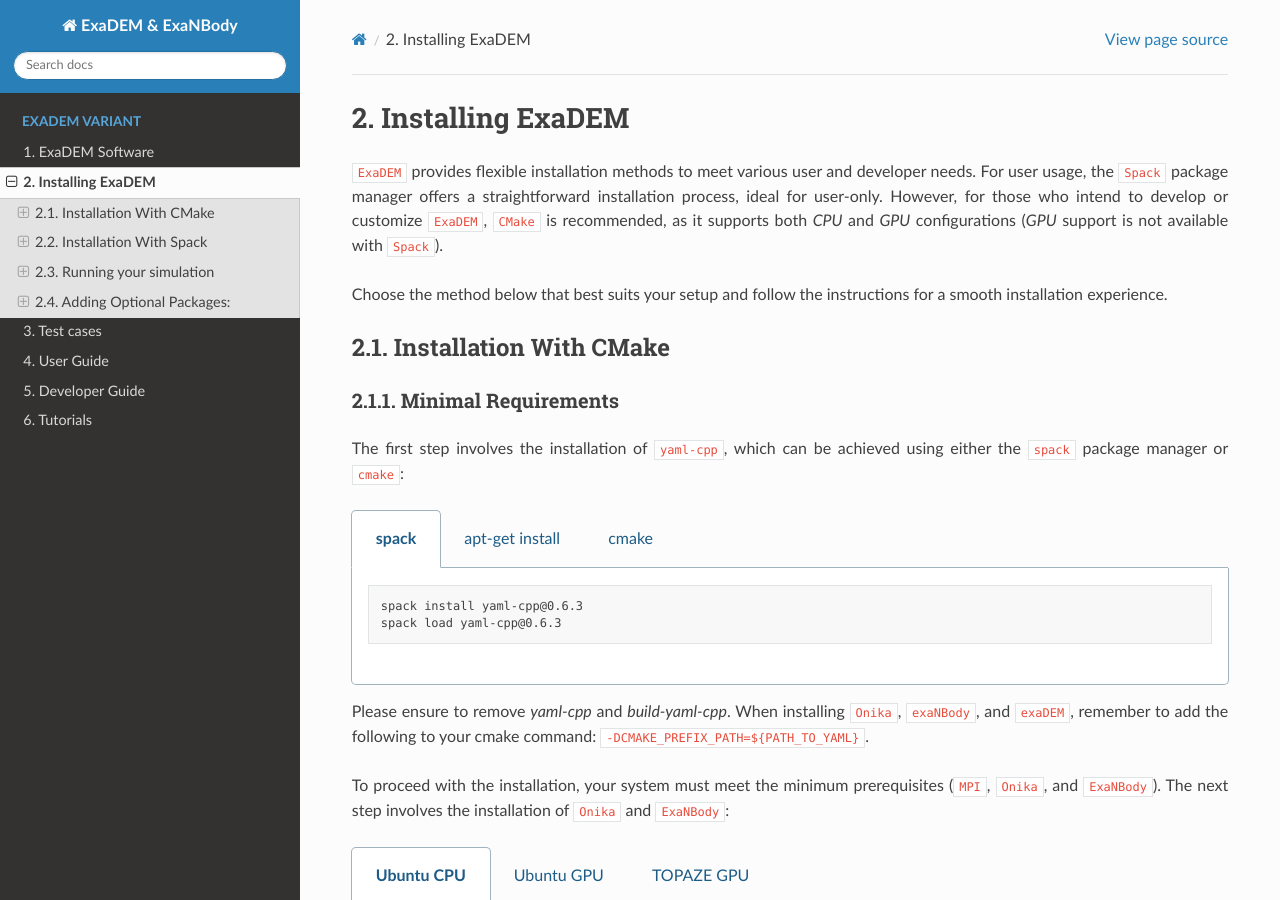
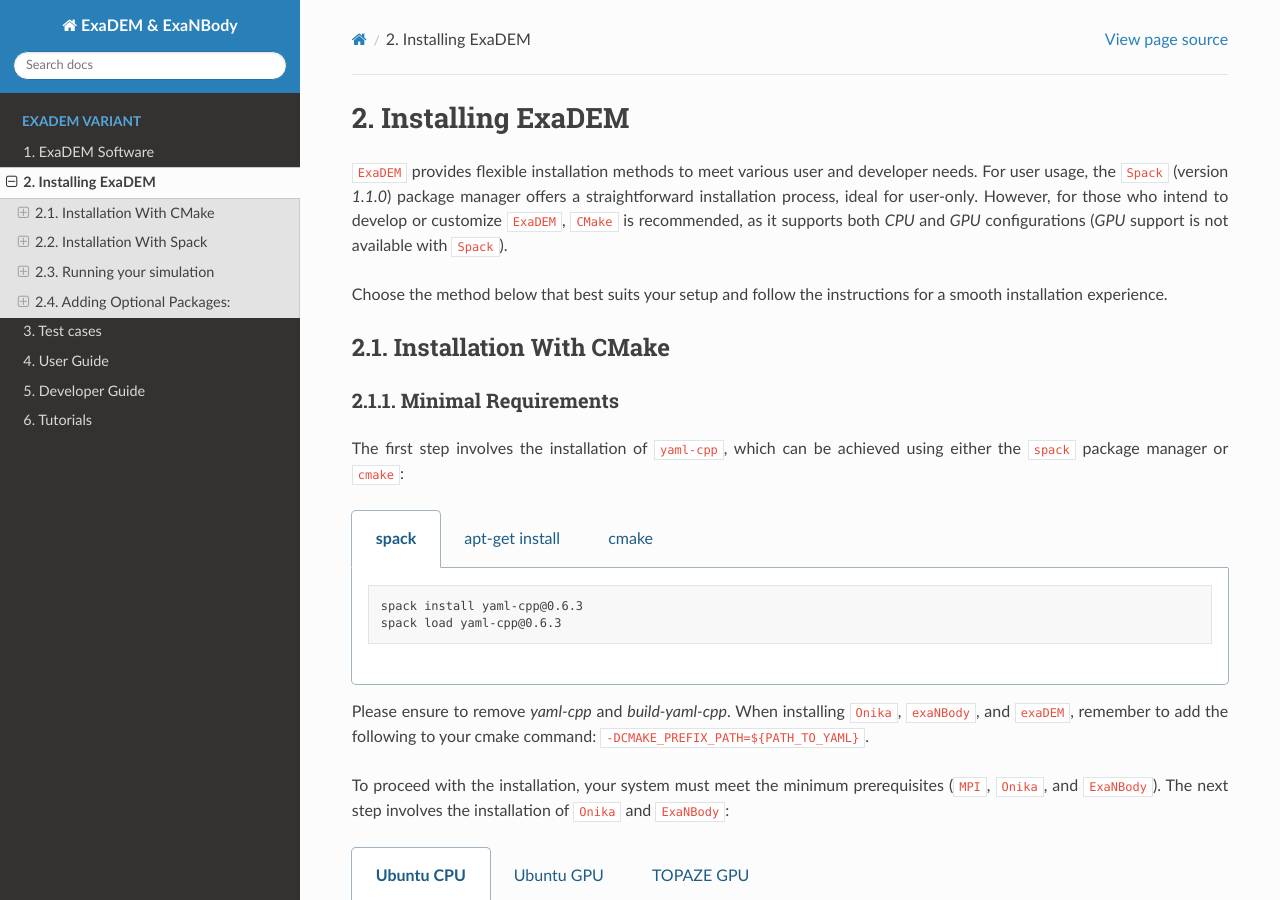
Before and after one commit to Collab4exaNBody/doc_exaDEM, a Sphinx documentation site: the page built from docs/source/project_exaDEM/Installation.rst, in a window 1280 px wide and 900 px high. Built offline with Sphinx 7.4.7 and the Read the Docs theme 3.1.0, drawn with Linux system fonts in a browser that asks for light colours; some of the changed text lies outside the part shown.

Commit message:
Change Spack version from 0.23.0 to 1.1.0
Updated Spack version references in the installation instructions.

```diff
--- a/docs/source/project_exaDEM/Installation.rst
+++ b/docs/source/project_exaDEM/Installation.rst
@@ -1,7 +1,7 @@
 Installing ExaDEM
 =================
 
-``ExaDEM`` provides flexible installation methods to meet various user and developer needs. For user usage, the ``Spack`` package manager offers a straightforward installation process, ideal for user-only.
+``ExaDEM`` provides flexible installation methods to meet various user and developer needs. For user usage, the ``Spack`` (version `1.1.0`) package manager offers a straightforward installation process, ideal for user-only.
 However, for those who intend to develop or customize ``ExaDEM``, ``CMake`` is recommended, as it supports both `CPU` and `GPU` configurations (`GPU` support is not available with ``Spack``).
 
 Choose the method below that best suits your setup and follow the instructions for a smooth installation experience.
@@ -254,7 +254,7 @@
 
 .. code-block:: bash
 
-  git clone --depth=2 --branch=v0.23.0 https://github.com/spack/spack.git
+  git clone --depth=2 --branch=v1.1.0 https://github.com/spack/spack.git
   export SPACK_ROOT=$PWD/spack
   source ${SPACK_ROOT}/share/spack/setup-env.sh
 
@@ -336,7 +336,7 @@
 
 .. code-block:: bash
 
-  git clone git clone --depth=2 --branch=v0.23.0 https://github.com/spack/spack.git
+  git clone git clone --depth=2 --branch=v1.1.0 https://github.com/spack/spack.git
   source spack/share/spack/setup-env.sh
   git clone https://github.com/Collab4exaNBody/spack-repos.git
   spack repo add spack-repos
@@ -359,7 +359,7 @@
 
 .. code-block:: bash
 
-  git clone git clone --depth=2 --branch=v0.23.0 https://github.com/spack/spack.git
+  git clone git clone --depth=2 --branch=v1.1.0 https://github.com/spack/spack.git
   source spack/share/spack/setup-env.sh
   git clone https://github.com/Collab4exaNBody/spack-repos.git
   spack repo add spack-repos
```
